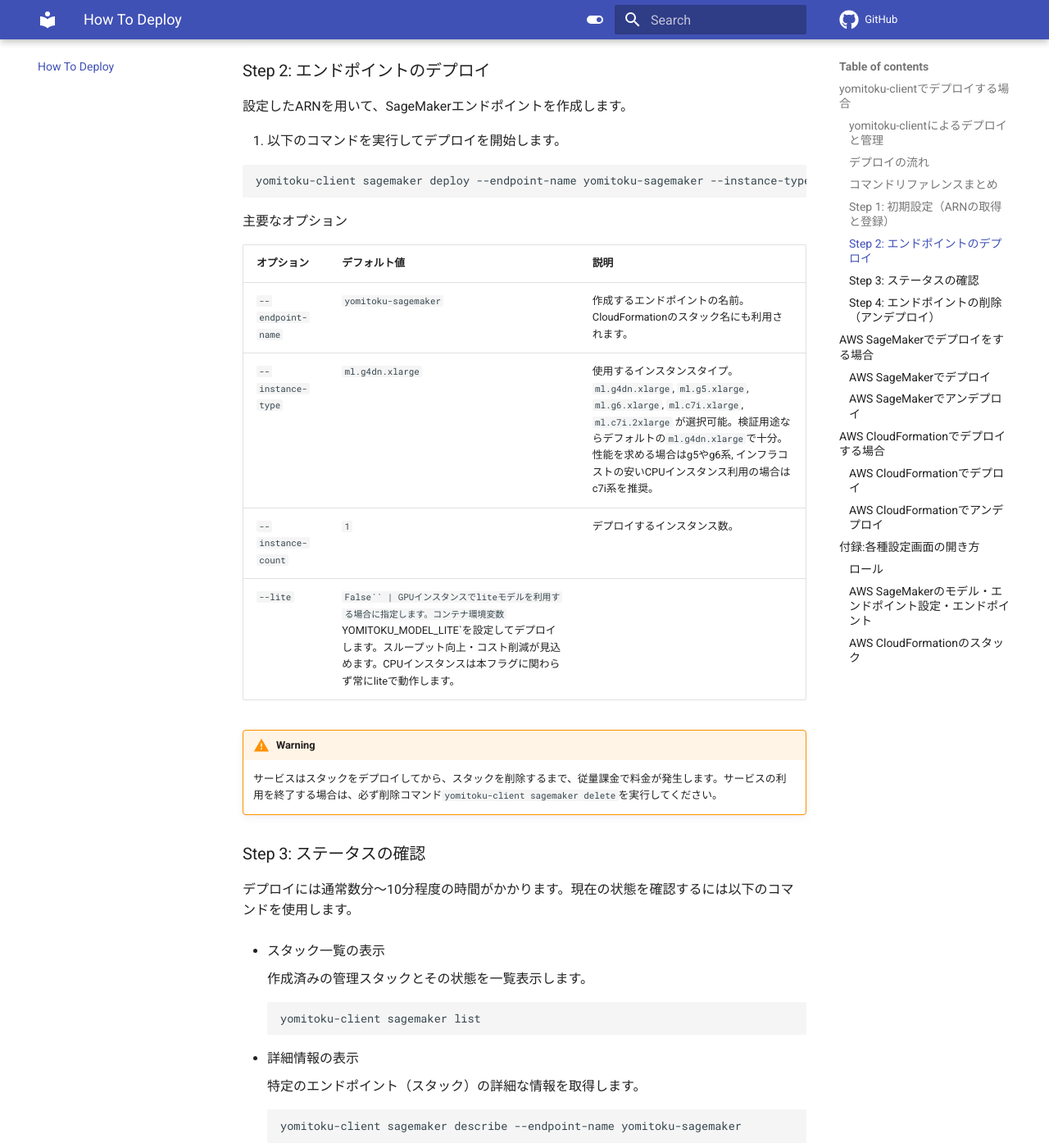
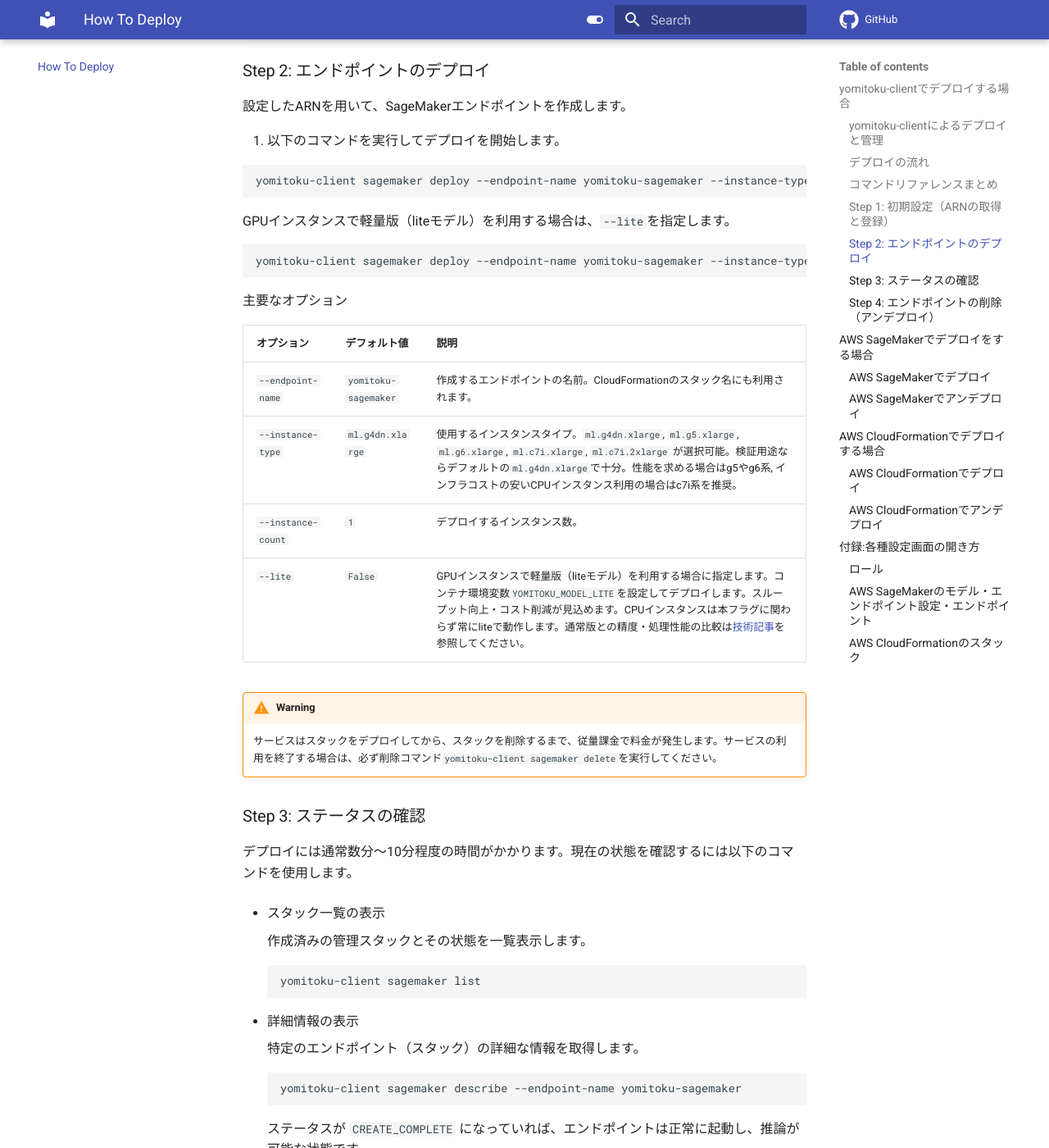
Before and after one commit to MLism-Inc/yomitoku-client, an MkDocs documentation site: the page built from docs/deploy-yomitoku-pro.md, in a window 1280 px wide and 1400 px high, scrolled down 2208 px. Shown: the whole window at 82% size. Built offline with MkDocs 1.6.1 and Material for MkDocs 9.7.7, drawn with Linux system fonts in a browser that asks for light colours; comment, search, counter and statistics services are not loaded; some of the changed text lies outside the part shown.

Commit message:
docs: update throughput tables and lite model guidance to match blog article
- Replace theoretical throughput tables (JA/EN README) with measured
  results per instance x model (async, concurrency 4, Tokyo region),
  including lite on GPU and cost estimates at 160 JPY/USD
- Note data-distribution dependence and link to the tech blog article
- deploy guide: fix --lite default typo, add --lite CLI example,
  document YOMITOKU_MODEL_LITE for console deployment

Co-Authored-By: Claude Fable 5 <noreply@anthropic.com>

````diff
--- a/docs/deploy-yomitoku-pro.md
+++ b/docs/deploy-yomitoku-pro.md
@@ -84,6 +84,12 @@ Successfully configured Model Package ARN!
 yomitoku-client sagemaker deploy --endpoint-name yomitoku-sagemaker --instance-type ml.g4dn.xlarge
 ```
 
+GPUインスタンスで軽量版（liteモデル）を利用する場合は、`--lite`を指定します。
+
+```bash
+yomitoku-client sagemaker deploy --endpoint-name yomitoku-sagemaker --instance-type ml.g6.xlarge --lite
+```
+
 
 主要なオプション
 
@@ -93,7 +99,7 @@ yomitoku-client sagemaker deploy --endpoint-name yomitoku-sagemaker --instance-t
 | `--endpoint-name` | `yomitoku-sagemaker` | 作成するエンドポイントの名前。CloudFormationのスタック名にも利用されます。 |
 | `--instance-type` | `ml.g4dn.xlarge` | 使用するインスタンスタイプ。`ml.g4dn.xlarge`, `ml.g5.xlarge`, `ml.g6.xlarge`, `ml.c7i.xlarge`, `ml.c7i.2xlarge` が選択可能。検証用途ならデフォルトの`ml.g4dn.xlarge`で十分。性能を求める場合はg5やg6系, インフラコストの安いCPUインスタンス利用の場合はc7i系を推奨。 |
 | `--instance-count` | `1` | デプロイするインスタンス数。 |
-| `--lite` | `False`` | GPUインスタンスでliteモデルを利用する場合に指定します。コンテナ環境変数`YOMITOKU_MODEL_LITE`を設定してデプロイします。スループット向上・コスト削減が見込めます。CPUインスタンスは本フラグに関わらず常にliteで動作します。 |
+| `--lite` | `False` | GPUインスタンスで軽量版（liteモデル）を利用する場合に指定します。コンテナ環境変数`YOMITOKU_MODEL_LITE`を設定してデプロイします。スループット向上・コスト削減が見込めます。CPUインスタンスは本フラグに関わらず常にliteで動作します。通常版との精度・処理性能の比較は[技術記事](https://mlism.com/blog/tech/yomitoku-pro-lite-gpu-marketplace)を参照してください。 |
 
 
 !!! warning
@@ -174,7 +180,7 @@ AWS Marketplaceを用いてAWS SageMakerでデプロイします。
 ![marketplace sagemaker configure9](images/marketplace-sagemaker-configure9.png)
 アクションの欄にある「編集」をクリックします。
 ![marketplace sagemaker configure9-2](images/marketplace-sagemaker-configure9-2.png)
-インスタンスタイプを選択します。検証の場合はml.g4dn.xlargeで十分ですが、性能を求める場合はml.g5.xlargeを選択します。`v1.1.0`よりCPUインスタンスによる推論もサポートされており、`ml.c7i.xlarge`, `ml.c7i.2xlarge`を利用することでインスタンス利用量をさらに抑えることができます。初期インスタンス数を設定します。インスタンス数に応じて同時に処理できるリクエストの数が増えますが、コストもインスタンス数に比例して増加します。その他の設定はここでは利用しません。
+インスタンスタイプを選択します。検証の場合はml.g4dn.xlargeで十分ですが、性能を求める場合はml.g5.xlargeを選択します。`v1.1.0`よりCPUインスタンスによる推論もサポートされており、`ml.c7i.xlarge`, `ml.c7i.2xlarge`を利用することでインスタンス利用量をさらに抑えることができます。GPUインスタンスで軽量版（liteモデル）を利用する場合は、モデルの設定でコンテナ環境変数`YOMITOKU_MODEL_LITE`に`true`を設定します。初期インスタンス数を設定します。インスタンス数に応じて同時に処理できるリクエストの数が増えますが、コストもインスタンス数に比例して増加します。その他の設定はここでは利用しません。
 ![marketplace sagemaker configure9-3](images/marketplace-sagemaker-configure9-3.png)
 1. 右下の「保存」をクリックしてバリアントの設定を保存します。
 1. シャドウバリアントの設定はここでは利用しません。
````
Also changed, not shown: README.en.md (+15 -13 lines), README.md (+15 -14 lines).
